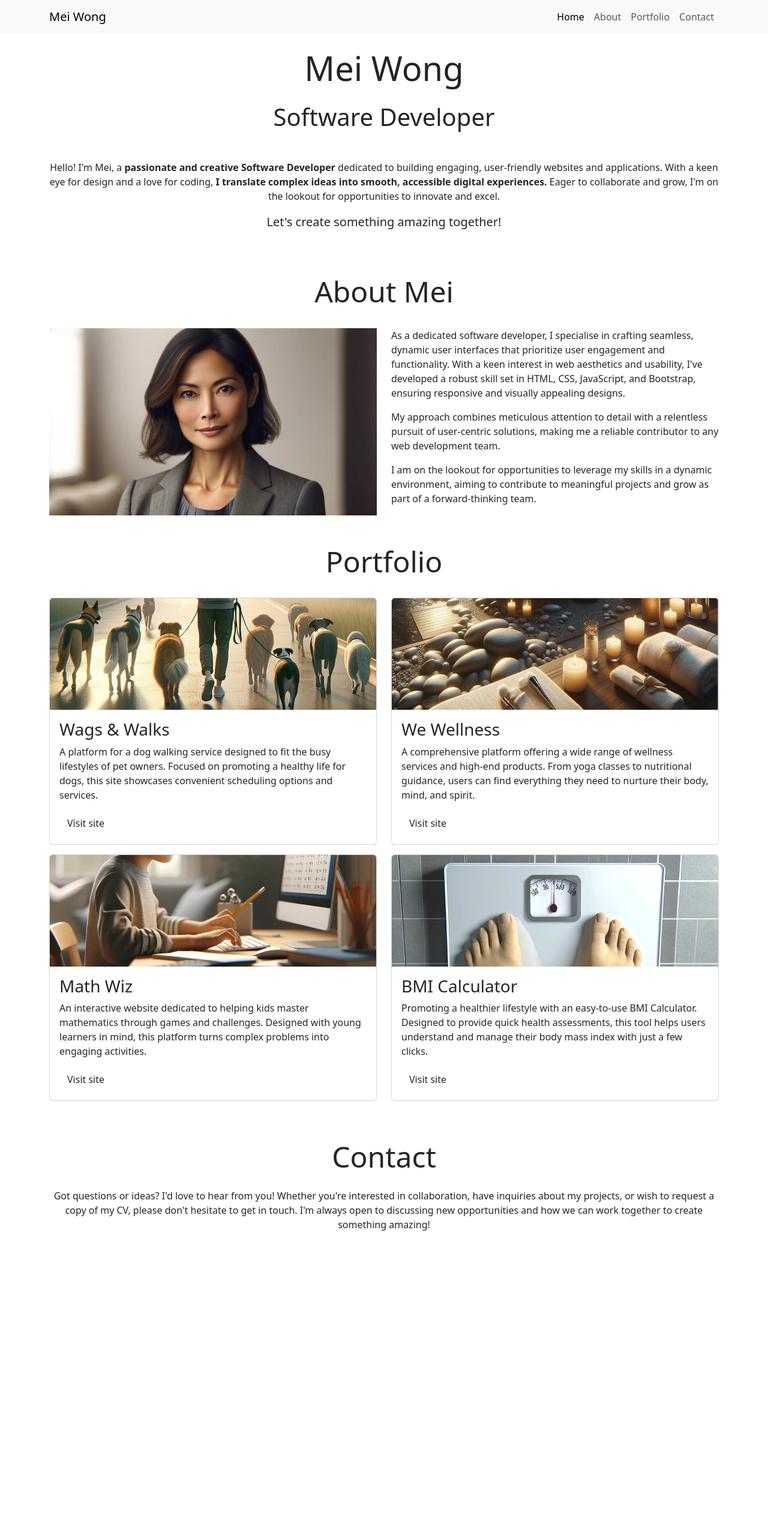
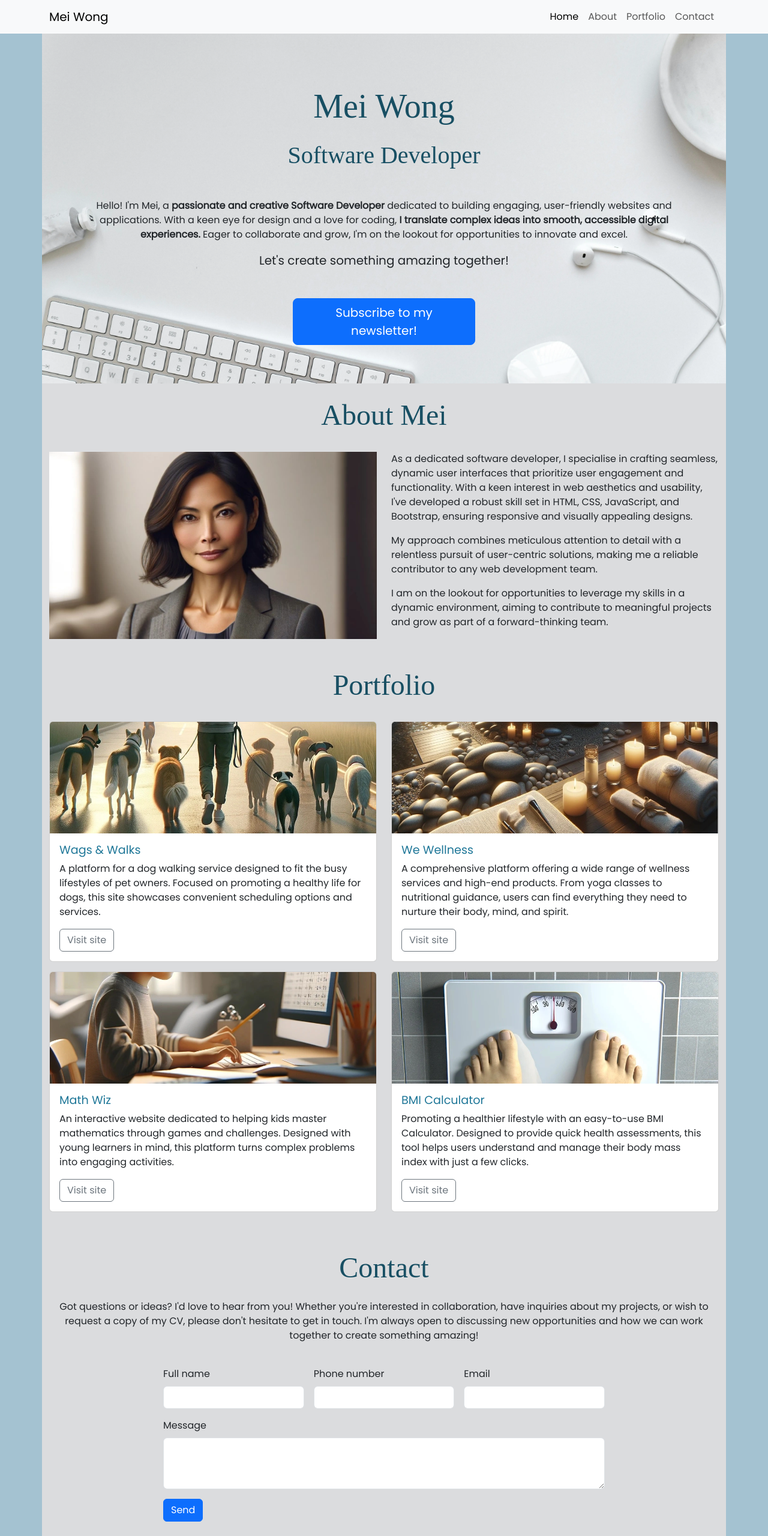
Before and after one commit to Llywelyn1282/bootstrap-portfolio, a plain HTML site: page index.html in a window 1280 px wide. Shown: the whole page at 60% size. Before the commit the page ends 2093 px from the top, so only its background shows below. Drawn offline with nearby package versions, Linux system fonts and the light colour scheme.

Commit message:
CSS styling along with bootstrap

```diff
--- /dev/null
+++ b/assets/CSS/style.css
@@ -0,0 +1,83 @@
+/*
+    #a4c2d1; egg blue
+    #dbdcde; light grey
+    #1f7798; mid-blue
+    #184f63; dark-blue
+*/
+
+/* Global styles */
+
+@import url('https://fonts.googleapis.com/css2?family=DM+Serif+Display:ital@0;1&family=Poppins&display=swap');
+
+body {
+    font-family: "Poppins", sans-serif;
+    background-color: #a4c2d1;
+    egg blue;
+}
+
+h1,
+h2 {
+    font-family: "Dam Serif Display", serif;
+    color: #184f63;
+    dark-blue;
+}
+
+/* Header */
+
+#hero {
+    background-color: #dbdcde;
+    light grey;
+    background-image: url("../images/background.webp");
+    background-size: cover;
+    padding: 5% 7%;
+    min-height: 500px;
+    background-position: 50% 70%;
+}
+
+/* About section */
+
+#about {
+    background-color: #dbdcde;
+    light grey;
+}
+
+/* Portfolio section */
+
+#portfolio {
+    background-color: #dbdcde;
+    light grey;
+}
+
+#portfolio .card-title {
+    color: #1f7798;
+    mid-blue;
+    font-size: 1.2rem;
+
+}
+
+#portfolio btn-outline-secondary:hover {
+    background-color: #1f7798; mid-blue;
+}
+
+#portfolio .card-text {
+    min-height: 120px;
+}
+
+
+
+/* Contact section */
+
+#contact {
+    background-color: #dbdcde;
+    light grey;
+}
+
+/* Media queries */
+@media screen and (min-width:1200px) {
+    /* Fixes all portfolio card being too tall on xl screens */
+    #portfolio .card-text {
+        min-height: auto;
+    }
+}
+
+/*Use Bootstrap breakpoint for XL Screens */
--- a/index.html
+++ b/index.html
@@ -8,6 +8,8 @@
     <!-- Bootstrap CSS Link -->
     <link href="https://cdn.jsdelivr.net/npm/bootstrap@5.3.3/dist/css/bootstrap.min.css" rel="stylesheet"
         integrity="sha384-QWTKZyjpPEjISv5WaRU9OFeRpok6YctnYmDr5pNlyT2bRjXh0JMhjY6hW+ALEwIH" crossorigin="anonymous">
+    <!-- Custom CSS Stylesheet-->
+    <link href="assets/CSS/style.css" rel="stylesheet">
 </head>
 
 <body>
@@ -39,7 +41,7 @@
         </div>
     </nav>
 
-    <!-- header -->
+    <!-- Header -->
     <header id="hero" class="container">
         <!-- section with hero image -->
         <section class="row">
@@ -61,6 +63,16 @@
                 <!-- mb-5 gives extra margin spacing under lead text -->
                 <p class="lead mb-5">Let's create something amazing together!</p>
             </div>
+
+
+<!-- Button trigger modal -->
+<div class="container text-center">
+    <div class="row justify-content-center">
+      <div class="col-4">
+        <button type="button" class="btn btn-primary btn-lg" data-bs-toggle="modal" data-bs-target="#exampleModal">
+            Subscribe to my newsletter!
+        </button>
+      </div>
         </section>
     </header>
 
@@ -119,7 +131,7 @@
                             <p class="card-text">A platform for a dog walking service designed to fit the busy
                                 lifestyles of pet owners. Focused on promoting a healthy life for dogs, this
                                 site showcases convenient scheduling options and services.</p>
-                            <a href="#" class="btn btn-transparent">Visit site</a>
+                            <a href="#" class="btn btn-outline-secondary">Visit site</a>
                         </div>
                     </div>
                 </div>
@@ -132,7 +144,7 @@
                             <p class="card-text">A comprehensive platform offering a wide range of wellness
                                 services and high-end products. From yoga classes to nutritional guidance, users
                                 can find everything they need to nurture their body, mind, and spirit.</p>
-                            <a href="#" class="btn btn-transparent">Visit site</a>
+                            <a href="#" class="btn btn-outline-secondary">Visit site</a>
                         </div>
                     </div>
                 </div>
@@ -145,7 +157,7 @@
                             <p class="card-text">An interactive website dedicated to helping kids master
                                 mathematics through games and challenges. Designed with young learners in mind,
                                 this platform turns complex problems into engaging activities.</p>
-                            <a href="#" class="btn btn-transparent">Visit site</a>
+                            <a href="#" class="btn btn-outline-secondary">Visit site</a>
                         </div>
                     </div>
                 </div>
@@ -158,23 +170,47 @@
                             <p class="card-text">Promoting a healthier lifestyle with an easy-to-use BMI
                                 Calculator. Designed to provide quick health assessments, this tool helps users
                                 understand and manage their body mass index with just a few clicks.</p>
-                            <a href="#" class="btn btn-transparent">Visit site</a>
+                            <a href="#" class="btn btn-outline-secondary">Visit site</a>
                         </div>
                     </div>
                 </div>
             </div>
         </section>
 
+    <!-- Contact section -->
+
         <footer id="contact" class="container">
             <div class="row justify-content-center">
                 <div class="col-12 text-center my-4">
                     <h2 class="display-5">Contact</h2>
-                    <p class="mt-4">Got questions or ideas? I'd love to hear from you! Whether you're interested in collaboration, have inquiries about my projects, or wish to request a copy of my CV, please don't hesitate to get in touch. I'm always open to discussing new opportunities and how we can work together to create something amazing!</p>
+                    <p class="mt-4">Got questions or ideas? I'd love to hear from you! Whether you're interested in
+                        collaboration, have inquiries about my projects, or wish to request a copy of my CV, please
+                        don't hesitate to get in touch. I'm always open to discussing new opportunities and how we can
+                        work together to create something amazing!</p>
                 </div>
                 <div class="col-12 col-md-10 col-lg-8">
                     <!-- Add form here-->
-
-
+                    <form class="row g-3">
+                        <div class="col-12 col-lg-4">
+                            <label for="input-name" class="form-label">Full name</label>
+                            <input type="text" class="form-control" id="input-number">
+                        </div>
+                        <div class="col-12 col-lg-4">
+                            <label for="input-number" class="form-label">Phone number</label>
+                            <input type="number" class="form-control" id="input-number">
+                        </div>
+                        <div class="col-12 col-lg-4">
+                            <label for="input-email" class="form-label">Email</label>
+                            <input type="email" class="form-control" id="input-email">
+                        </div>
+                        <div class="col-12">
+                            <label for="exampleFormControlTextarea1" class="form-label">Message</label>
+                            <textarea class="form-control" id="exampleFormControlTextarea1" rows="3"></textarea>
+                        </div>
+                        <div class="col-12 mb-4">
+                            <button type="submit" class="btn btn-primary">Send</button>
+                        </div>
+                    </form>
                 </div>
             </div>
         </footer>
@@ -183,6 +219,36 @@
         <script src="https://cdn.jsdelivr.net/npm/bootstrap@5.3.3/dist/js/bootstrap.bundle.min.js"
             integrity="sha384-YvpcrYf0tY3lHB60NNkmXc5s9fDVZLESaAA55NDzOxhy9GkcIdslK1eN7N6jIeHz"
             crossorigin="anonymous"></script>
+
+        <!-- Modal -->
+        <div class="modal fade" id="exampleModal" tabindex="-1" aria-labelledby="exampleModalLabel" aria-hidden="true">
+            <div class="modal-dialog modal-lg">
+                <div class="modal-content">
+                    <div class="modal-header">
+                        <h1 class="modal-title fs-5" id="exampleModalLabel">Subscribe</h1>
+                        <button type="button" class="btn-close" data-bs-dismiss="modal" aria-label="Close"></button>
+                    </div>
+                    <div class="modal-body">
+                        <p>Join my newsletter for the latest updates on my projects, coding tips, and industry insights
+                            delivered straight to your inbox.</p>
+                    </div>
+
+                    <form class="row g-3">
+                        <div class="col-lg-6">
+                            <label for="inputName" class="form-label">Name</label>
+                            <input type="text" class="form-control" id="inputName">
+                        </div>
+                        <div class="col-lg-6">
+                            <label for="inputEmail" class="form-label">Email</label>
+                            <input type="email" class="form-control" id="inputEmail">
+                        </div>
+                        <div class="col-12 mb-4">
+                            <button type="submit" class="btn btn-primary">
+                                Sign up!
+                            </button>
+                        </div>
+                </div>
+            </div>
 </body>
 
 </html>
```
Also changed, not shown: assets/images/background.webp (added).
